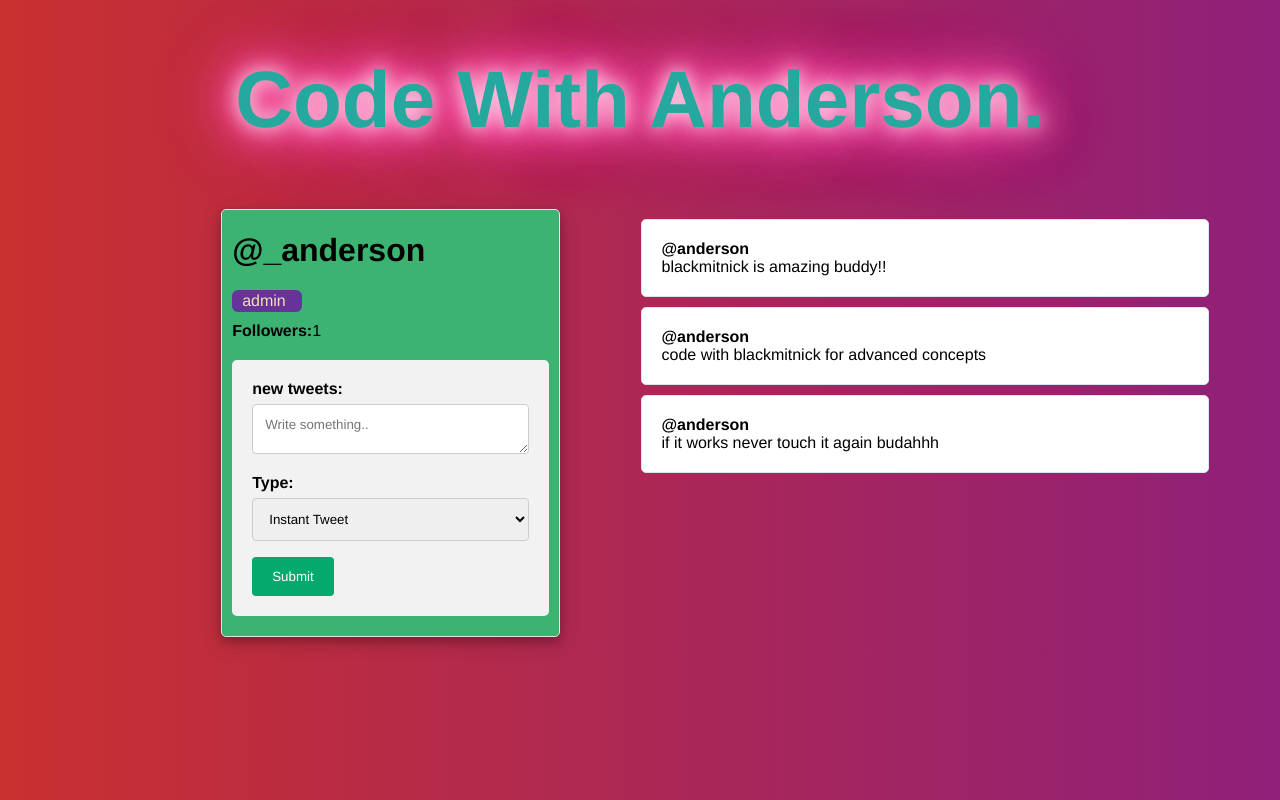
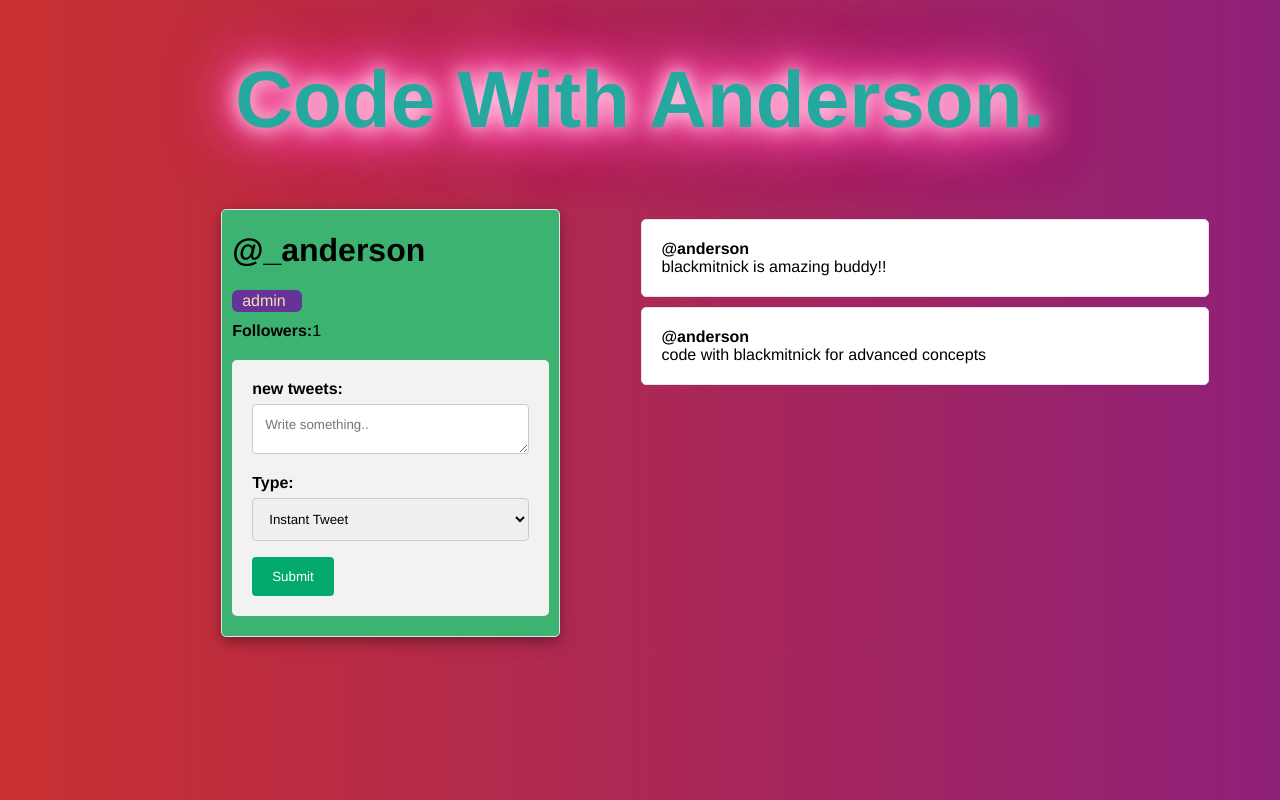
Before and after one commit to andersoncharle/cryptostar, a Vue app: page / in a window 1280 px wide. Built offline with nearby package versions, Linux system fonts and the light colour scheme.

Commit message:
user profile new tweet content

```diff
--- a/src/components/userProfile.vue
+++ b/src/components/userProfile.vue
@@ -10,7 +10,10 @@
           <span> {{ followers }}</span>
         </div>
         <div class="container">
-          <form class="user-profile__create-tweet" @submit.prevent="createNewTweet">
+          <form
+            class="user-profile__create-tweet"
+            @submit.prevent="createNewTweet"
+          >
             <label for="subject"><strong>new tweets:</strong></label>
             <textarea
               id="subject"
@@ -74,7 +77,7 @@ export default {
         tweetsLoop: [
           { id: 1, content: "blackmitnick is amazing buddy!!" },
           { id: 2, content: "code with blackmitnick for advanced concepts" },
-          { id: 3, content: "if it works never touch it again budahhh" },
+          // { id: 3, content: "if it works never touch it again budahhh" },
           // { id: 4, content: "if it works never touch it again budahhh" },
           // { id: 5, content: "if it works never touch it again budahhh" },
         ],
@@ -100,14 +103,15 @@ export default {
     followUser: function () {
       this.followers++;
     },
-    createNewTweet(){
-      if (this.newTweetContent && this.selectedTweetType !== 'draft'){
-      this.user.tweetsLoop.unshift({
-      id: this.user.tweetsLoop.length + 1,
-        content: this.newTweetContent
-        })
+    createNewTweet() {
+      if (this.newTweetContent && this.selectedTweetType !== "draft") {
+        this.user.tweetsLoop.unshift({
+          id: this.user.tweetsLoop.length + 1,
+          content: this.newTweetContent,
+        });
+        this.newTweetContent = "";
       }
-    }
+    },
   },
   mounted() {
     /*
```
